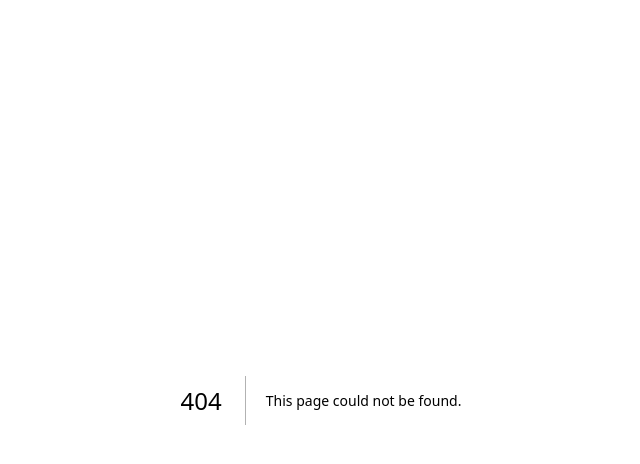
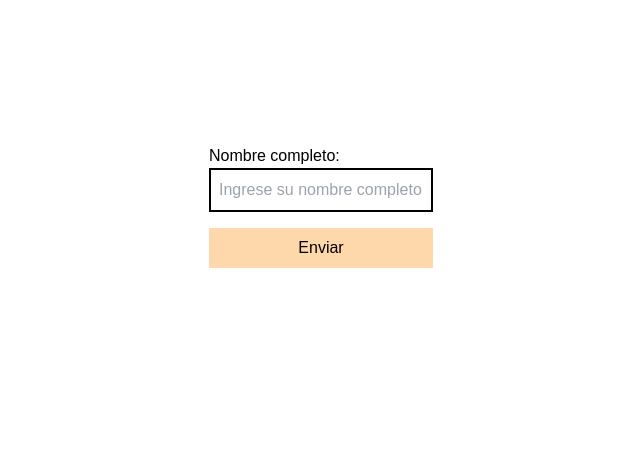
Before and after one commit to Sakhurama/DinamicForm, a Next.js app: page /validateLearn in a window 1280 px wide. Before the commit this address had no page. Shown: the top 464 px of the page, without its empty margins (319-959 px from the left). Built offline with nearby package versions, Linux system fonts and the light colour scheme.

Commit message:
validando forms, usando estados y condicionales

```diff
--- /dev/null
+++ b/src/app/basicValidate/page.tsx
@@ -0,0 +1,35 @@
+"use client";
+import { useState } from "react";
+
+export default function ValidateForm() {
+  const [username, setUsername] = useState("");
+  const [error, setError] = useState("");
+
+  const handleSubmit = (e: React.FormEvent) => {
+    e.preventDefault();
+
+    // Validar que el campo no esté vacío
+    if (!username) {
+      setError("El nombre de usuario es requerido");
+    } else {
+      setError("");
+      alert("Formulario enviado correctamente");
+    }
+  };
+
+  return (
+    <form onSubmit={handleSubmit}>
+      <div>
+        <label htmlFor="username">Nombre de usuario:</label>
+        <input
+          type="text"
+          id="username"
+          value={username}
+          onChange={(e) => setUsername(e.target.value)}
+        />
+        {error && <p style={{ color: "red" }}>{error}</p>}
+      </div>
+      <button type="submit">Enviar</button>
+    </form>
+  );
+}
--- a/src/app/components/form/index.tsx
+++ b/src/app/components/form/index.tsx
@@ -60,27 +60,13 @@ export default function Form() {
             className="block text-gray-700 text-sm font-bold mb-2"
             htmlFor="nombre"
           >
-            Nombre
+            Nombre completo
           </label>
           <input
             className="shadow appearance-none border rounded w-full py-2 px-3 text-gray-700 leading-tight focus:outline-none focus:shadow-outline"
             id="nombre"
             type="text"
             placeholder="Ingresa tu nombre"
-          />
-        </div>
-        <div className="mb-4">
-          <label
-            className="block text-gray-700 text-sm font-bold mb-2"
-            htmlFor="apellido"
-          >
-            Apellido
-          </label>
-          <input
-            className="shadow appearance-none border rounded w-full py-2 px-3 text-gray-700 leading-tight focus:outline-none focus:shadow-outline"
-            id="apellido"
-            type="text"
-            placeholder="Ingresa tu apellido"
           />
         </div>
         <div className="mb-6">
@@ -195,7 +181,9 @@ export default function Form() {
 
         {opcionLenguajes === "js" ? (
           <div>
-            <label className="block text-gray-700 text-sm font-bold mb-2">¿Cuál es tu Framework preferido?</label>
+            <label className="block text-gray-700 text-sm font-bold mb-2">
+              ¿Cuál es tu Framework preferido?
+            </label>
             {frameworksJs.map((frameworks) => (
               <div key={frameworks.id} className="text-black">
                 <input type="radio" name="frameworks" id={frameworks.id} />
@@ -211,7 +199,9 @@ export default function Form() {
           </div>
         ) : opcionLenguajes === "py" ? (
           <div>
-            <label className="block text-gray-700 text-sm font-bold mb-2">¿En qué utilizas Phyton?</label>
+            <label className="block text-gray-700 text-sm font-bold mb-2">
+              ¿En qué utilizas Phyton?
+            </label>
             {utilidadesPy.map((utilidades) => (
               <div key={utilidades.id}>
                 <input type="checkbox" value={utilidades.id} id={utilidades.id} onChange={handleChangeOtroPy} />
--- /dev/null
+++ b/src/app/validateLearn/page.tsx
@@ -0,0 +1,67 @@
+"use client"
+import { useState } from "react";
+
+export default function LearnValidateForm(){
+    const [ inputName, setInputName ] = useState("");
+    const [ errores, setErrores ] = useState(false);
+    const [ enviado, setEnviado ] = useState(false);
+
+    const handleSubmit = (e: React.FormEvent) => {
+        e.preventDefault();
+
+        if (!inputName) {
+            setErrores(true)
+        } else {
+            setErrores(false)
+            setEnviado(true)
+            setInputName("")
+        }
+    }
+
+    const handleResetForm = () => {
+        setInputName("");
+        setEnviado(false);
+        setErrores(false);
+    }
+
+return (
+    <>
+    <div className="bg-white w-1/5 m-auto mt-32 text-black rounded-md">
+        <form
+        className="flex flex-col p-4"
+        onSubmit={handleSubmit}>
+
+            {!enviado && (
+                <label htmlFor="">
+                    Nombre completo:
+                    <input
+                        type="text"
+                        className={`w-full border-2 p-2 ${errores ? "border-red-600" : "border-black"} ${inputName && "border-green-600"}`}
+                        placeholder="Ingrese su nombre completo..."
+                        value={inputName}
+                        onChange={(e) => setInputName(e.target.value)}
+                    />
+                </label>
+            )}
+
+            {errores && (
+                <p className="text-red-600">Debe completar todos los campos</p>
+            )}
+
+            {enviado && (
+                <div className="flex flex-col justify-center items-center my-3 text-green-600">
+                    <svg  xmlns="http://www.w3.org/2000/svg" width="34"  height="34"  viewBox="0 0 24 24"  fill="none"  stroke="currentColor" stroke-linecap="round"  stroke-linejoin="round"><path stroke="none" d="M0 0h24v24H0z" fill="none"/><path d="M8.56 3.69a9 9 0 0 0 -2.92 1.95" /><path d="M3.69 8.56a9 9 0 0 0 -.69 3.44" /><path d="M3.69 15.44a9 9 0 0 0 1.95 2.92" /><path d="M8.56 20.31a9 9 0 0 0 3.44 .69" /><path d="M15.44 20.31a9 9 0 0 0 2.92 -1.95" /><path d="M20.31 15.44a9 9 0 0 0 .69 -3.44" /><path d="M20.31 8.56a9 9 0 0 0 -1.95 -2.92" /><path d="M15.44 3.69a9 9 0 0 0 -3.44 -.69" /><path d="M9 12l2 2l4 -4" /></svg>
+                    <p className="text-center mt-2">Formulario enviado exitosamente</p>
+                </div>
+            )}
+
+            {!enviado ? (
+                <button type="submit" className="mt-4 p-2 bg-orange-200 transition hover:scale-95 hover:bg-orange-300">Enviar</button>
+            ) : (
+                <button onClick={handleResetForm} className="mt-4 p-2 bg-gray-300 transition hover:scale-95 hover:bg-gray-400">Volver</button>
+            ) }
+        </form>
+    </div>
+    </>
+)
+};
```
